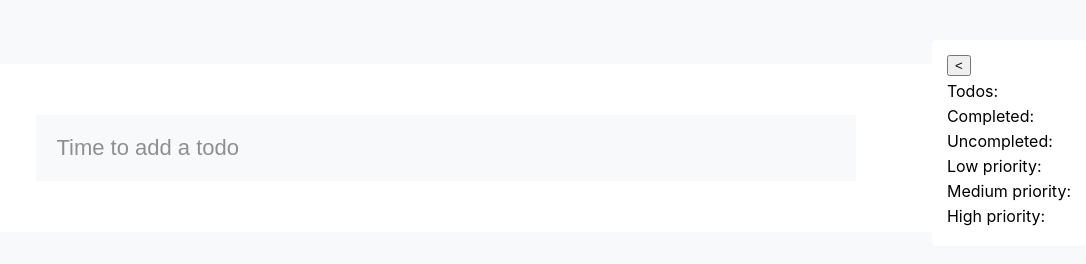
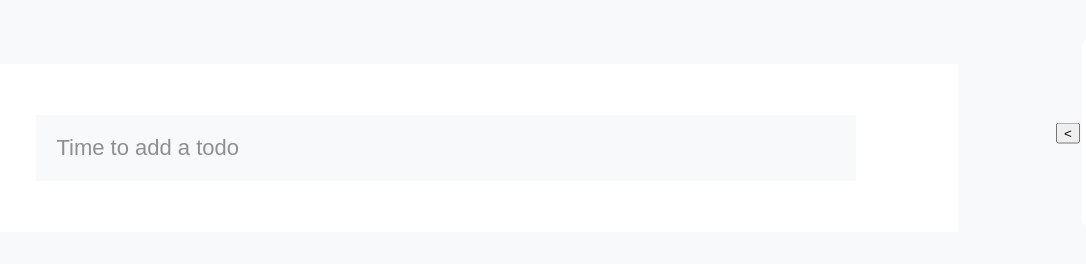
Before and after one commit to jrobind/es6-todos, a website: page index.html in a window 1280 px wide. Shown: the whole page, without its empty margins (194-1280 px from the left). Drawn offline with Linux system fonts and the light colour scheme.

Commit message:
finish info widget slide transition

```diff
--- a/style.scss
+++ b/style.scss
@@ -8,6 +8,7 @@ body {
     display: flex;
     flex-direction: column;
     margin: 0;
+    overflow-x: hidden;
 }
 
 .info-widget {
@@ -19,6 +20,13 @@ body {
     z-index: 1;
     border-radius: 5px;
 
+    #widgetBtn {
+        position: absolute;
+        top: 50%;
+        transform: translateY(-50%);
+        left: -26px;
+    }
+
     div {
         margin: 5px 0;
     }
@@ -26,6 +34,11 @@ body {
 
 .info-widget.show {
     right: 0;
+    transition: right .2s linear;
+}
+
+.info-widget.hide {
+    right: -150px;
     transition: right .2s linear;
 }
 
```
Also changed, not shown: css/style.css.
